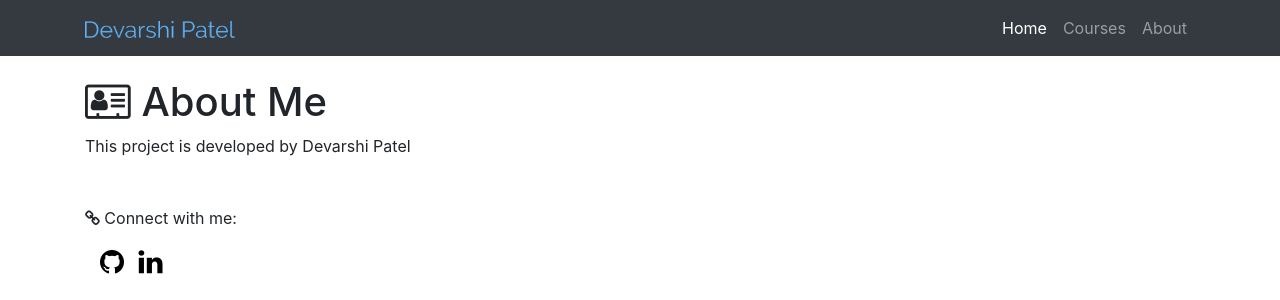
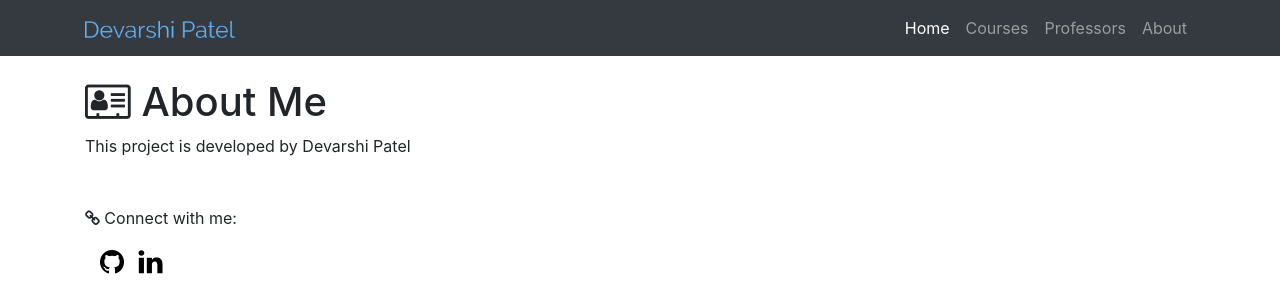
Before and after one commit to daveharsi/my-resume, a Flask app: page /about in a window 1280 px wide. Shown: the top 300 px of the page. Run offline with Flask 2, Linux system fonts and the light colour scheme; some libraries are stand-ins or nearby versions.

Commit message:
Added Professors to Nav Bar

```diff
--- a/templates/home.html
+++ b/templates/home.html
@@ -37,6 +37,9 @@
               <a class="nav-link" href="/courses">Courses</a>
             </li>
             <li class="nav-item">
+              <a class="nav-link" href="/professors">Professors</a>
+            </li>
+            <li class="nav-item">
               <a class="nav-link" href="/about">About</a>
             </li>
           </ul>
```
Also changed, not shown: data.sqlite.
